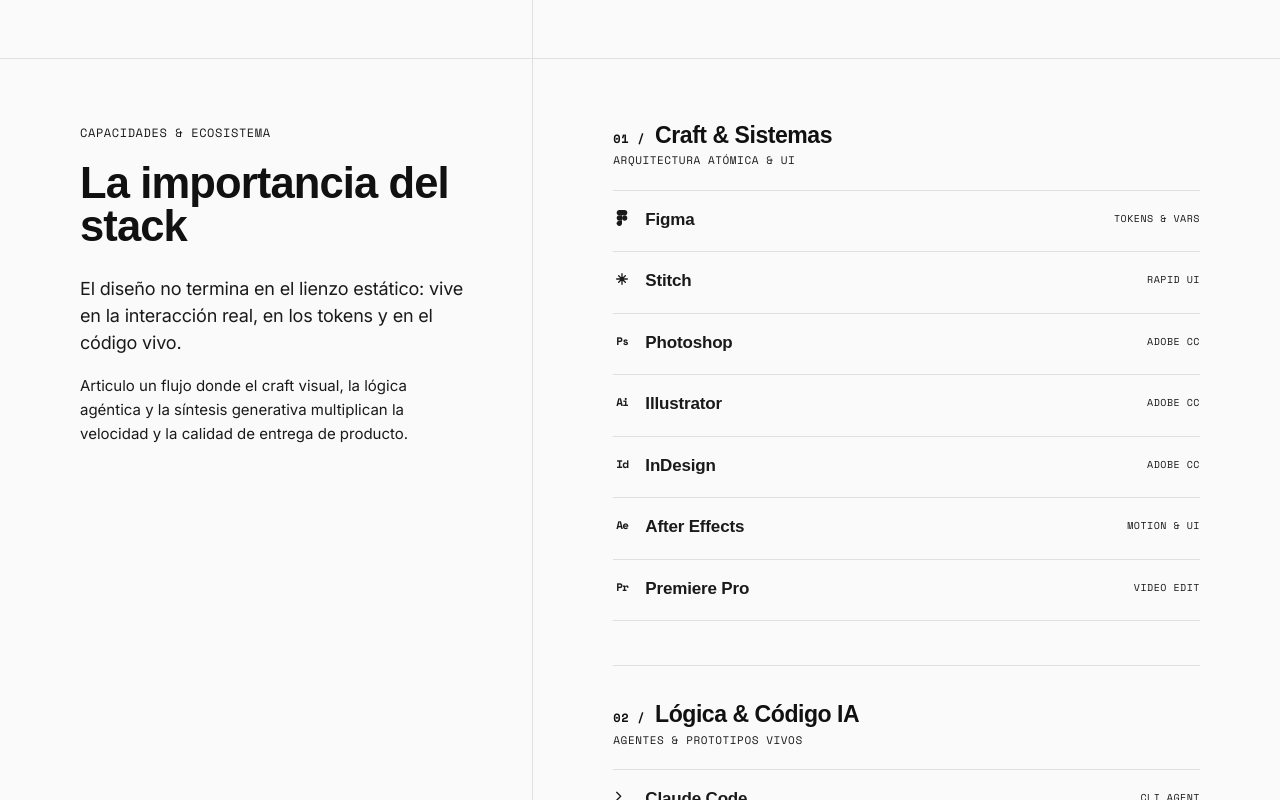
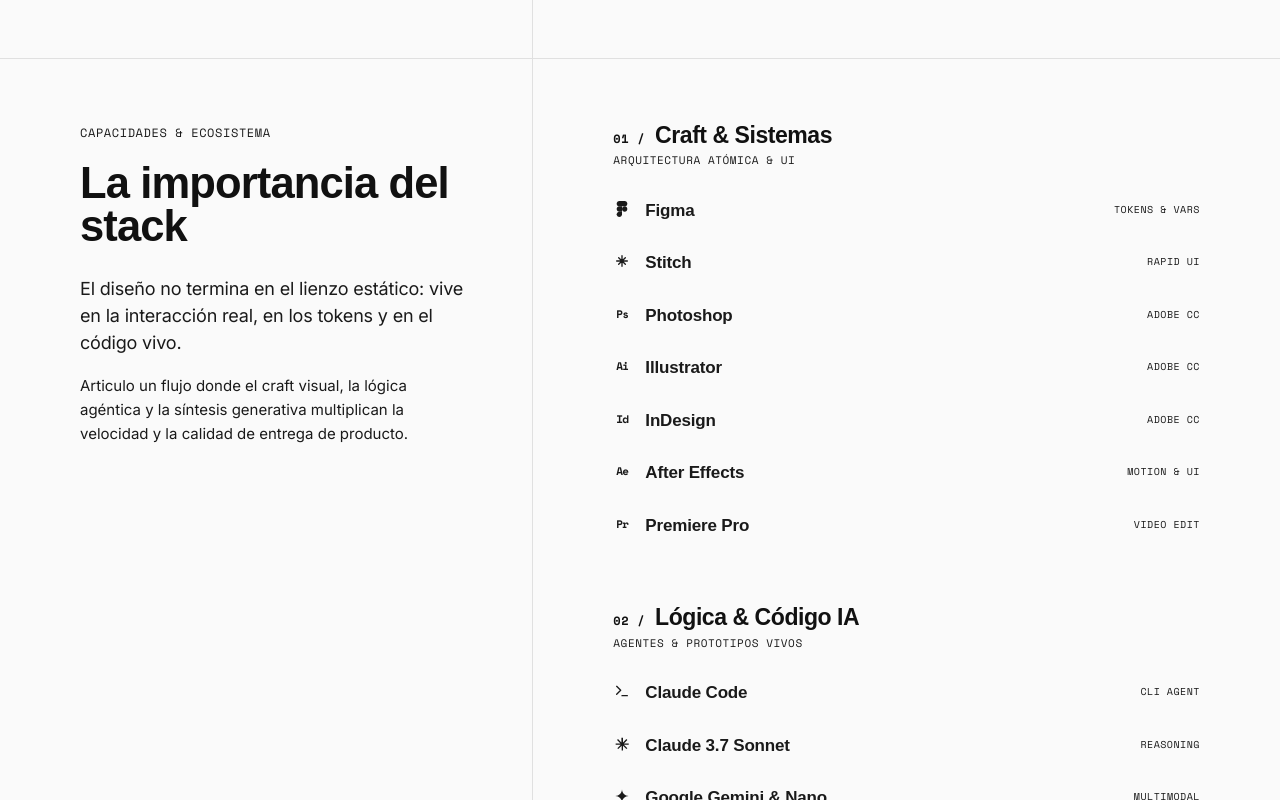
Before and after one commit to antonmojon/AcalerPortfolio, a React (Vite) app: page /about in a window 1280 px wide. Shown: the part 1620-2420 px from the top of the page. Built offline with nearby package versions, Linux system fonts and the light colour scheme; the HTML template or start-up script is replaced by a standard one; a web font is replaced by a local one.

Commit message:
style(stack): remove internal divider lines between pillars and tools

```diff
--- a/src/index.css
+++ b/src/index.css
@@ -646,8 +646,7 @@
   display: flex;
   justify-content: space-between;
   align-items: flex-start;
-  border-bottom: 1px solid var(--border-color);
-  padding: 16px 0;
+  padding: 12px 0;
   cursor: pointer;
   background: transparent;
   transition: padding-left 0.2s ease;
--- a/src/pages/AboutPage.tsx
+++ b/src/pages/AboutPage.tsx
@@ -653,12 +653,11 @@
           <div
             key={pillar.num}
             style={{
-              borderTop: pIdx > 0 ? '1px solid var(--border-color)' : 'none',
-              paddingTop: pIdx > 0 ? '36px' : '0',
+              paddingTop: pIdx > 0 ? '8px' : '0',
             }}
           >
             {/* Cabecera del Pilar */}
-            <div style={{ marginBottom: '20px' }}>
+            <div style={{ marginBottom: '16px' }}>
               <div style={{ display: 'flex', alignItems: 'baseline', gap: '10px', marginBottom: '4px' }}>
                 <span
                   style={{
@@ -691,7 +690,7 @@
             </div>
 
             {/* Herramientas del Pilar */}
-            <div style={{ display: 'flex', flexDirection: 'column', borderTop: '1px solid var(--border-color)' }}>
+            <div style={{ display: 'flex', flexDirection: 'column' }}>
               {pillar.tools.map((tool) => {
                 const isSelected = selectedTool === tool.name;
 
```
